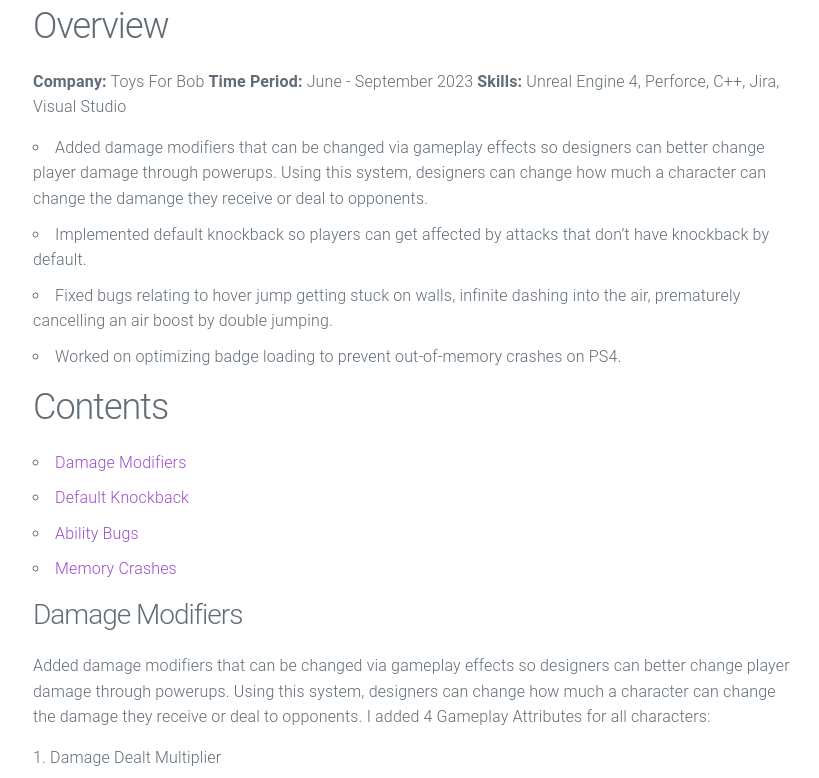
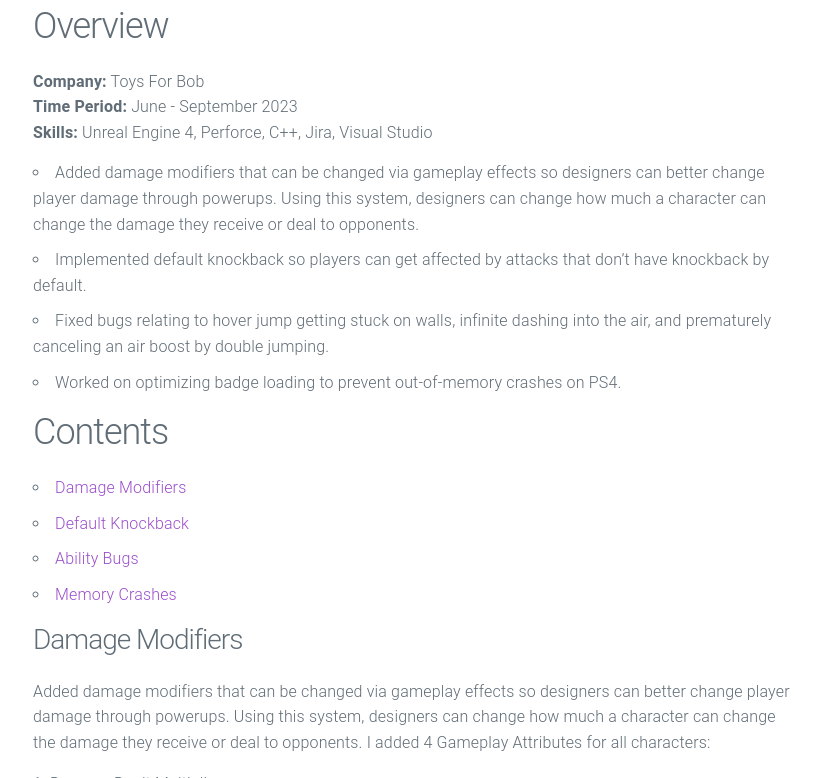
Before and after one commit to masatolin/masatolin.github.io, a Jekyll site: the page built from _posts/2023-09-01-ctr.md, in a window 1280 px wide and 900 px high, scrolled down 1225 px, cut to the strip 122-900 px from the top of the window. Shown: the whole strip, without its empty margins (227-1046 px from the left). Built offline with Jekyll 4.4.1, drawn with Linux system fonts in a browser that asks for light colours.

Commit message:
Update 2023-09-01-ctr.md

```diff
--- a/_posts/2023-09-01-ctr.md
+++ b/_posts/2023-09-01-ctr.md
@@ -15,13 +15,13 @@ Here's a gameplay video[^1]
 </video>
 
 ## Overview
-**Company:** Toys For Bob
-**Time Period:** June - September 2023
-**Skills:** Unreal Engine 4, Perforce, C++, Jira, Visual Studio
+**Company:** Toys For Bob<br>
+**Time Period:** June - September 2023<br>
+**Skills:** Unreal Engine 4, Perforce, C++, Jira, Visual Studio<br>
 
-  - Added damage modifiers that can be changed via gameplay effects so designers can better change player damage through powerups. Using this system, designers can change how much a character can change the damange they receive or deal to opponents.
+  - Added damage modifiers that can be changed via gameplay effects so designers can better change player damage through powerups. Using this system, designers can change how much a character can change the damage they receive or deal to opponents.
   - Implemented default knockback so players can get affected by attacks that don't have knockback by default.
-  - Fixed bugs relating to hover jump getting stuck on walls, infinite dashing into the air, prematurely cancelling an air boost by double jumping.
+  - Fixed bugs relating to hover jump getting stuck on walls, infinite dashing into the air, and prematurely canceling an air boost by double jumping.
   - Worked on optimizing badge loading to prevent out-of-memory crashes on PS4.
 
 ## Contents
```
